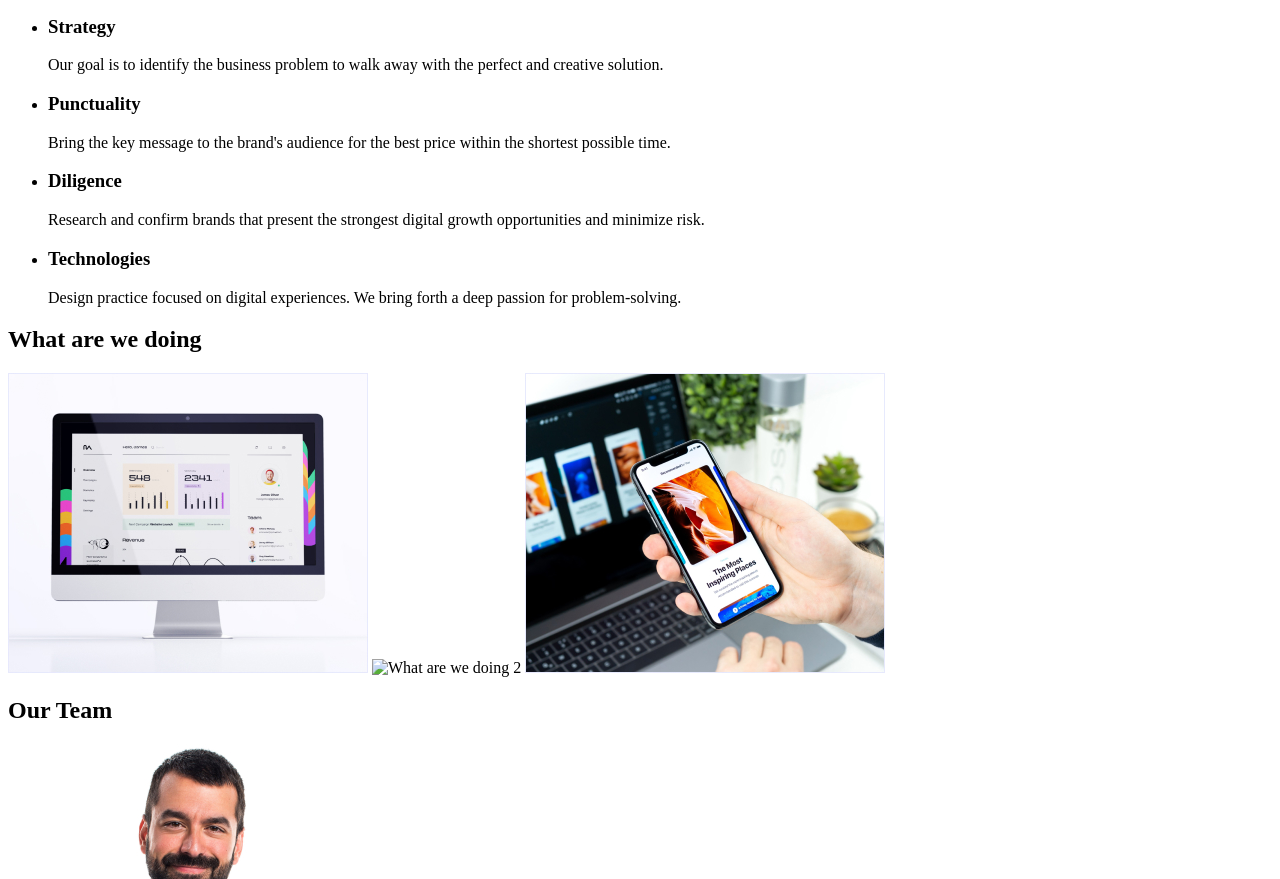
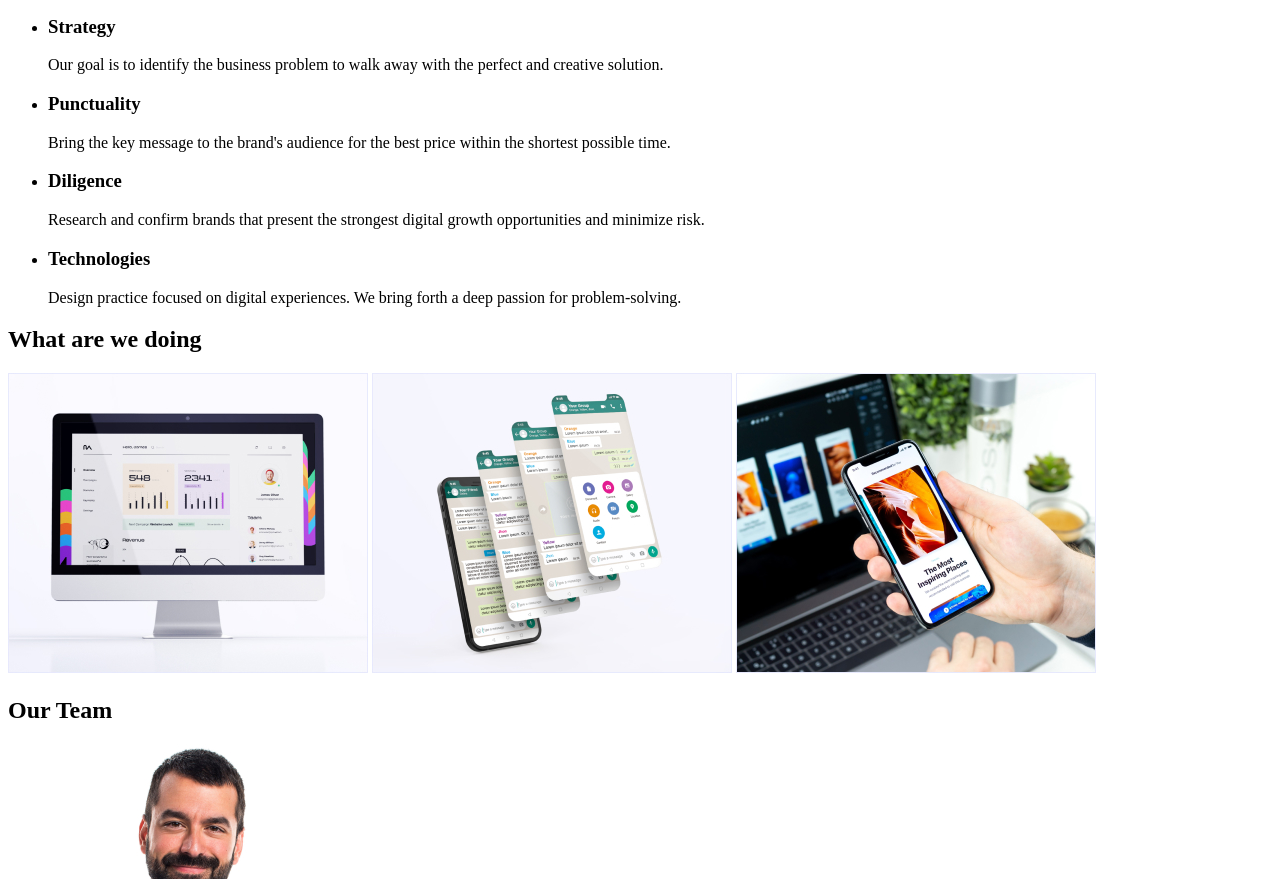
Before and after one commit to Sinfinka/goit-markup-hw-01, a plain HTML site: page index.html in a window 1280 px wide. Shown: the part 221-1100 px from the top of the page. Drawn offline with Linux system fonts and the light colour scheme; the site is published under a folder, as on GitHub Pages, so addresses that start at the root find nothing.

Commit message:
Corrected
Fixed a bug in the image path

```diff
--- a/index.html
+++ b/index.html
@@ -70,7 +70,7 @@
           height="300"
         />
         <img
-          src="/images/main-img/img_2.jpg"
+          src="./images/main-img/img_2.jpg"
           alt="What are we doing 2"
           width="360"
           height="300"
```
